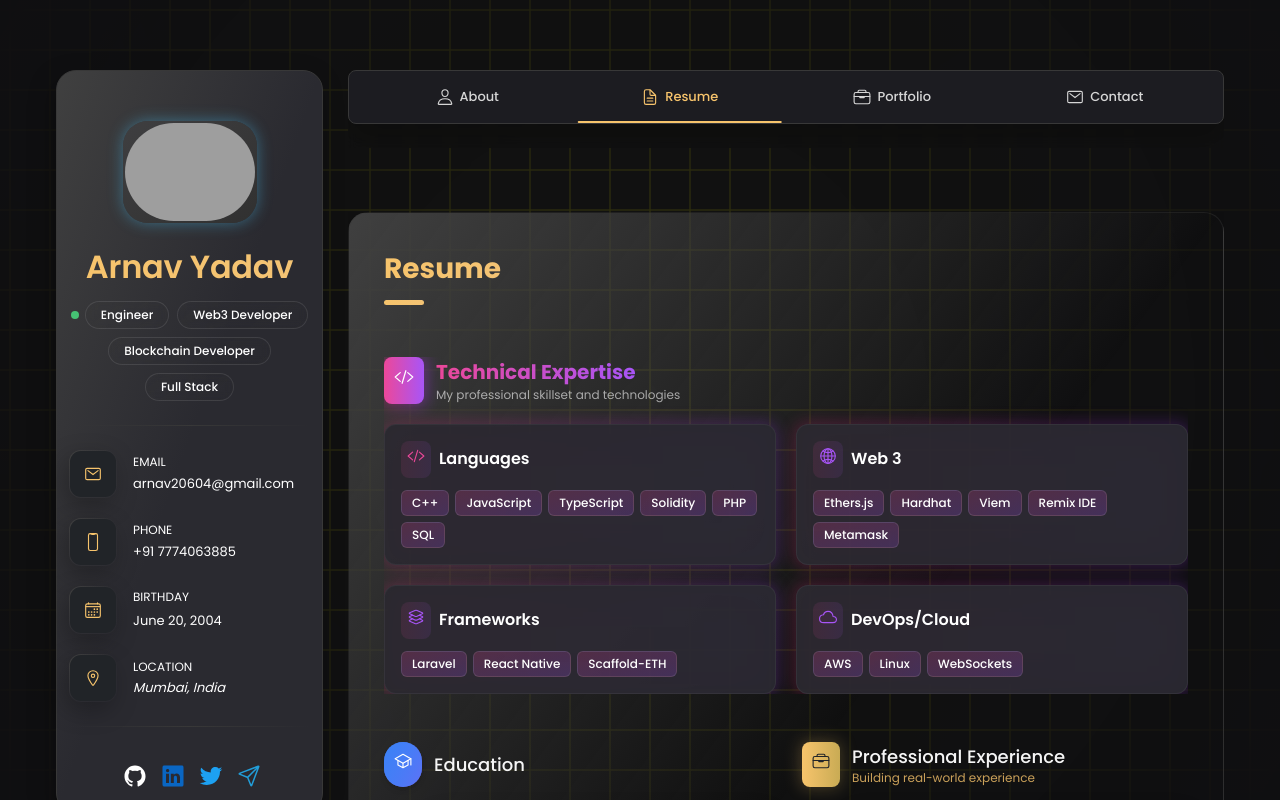
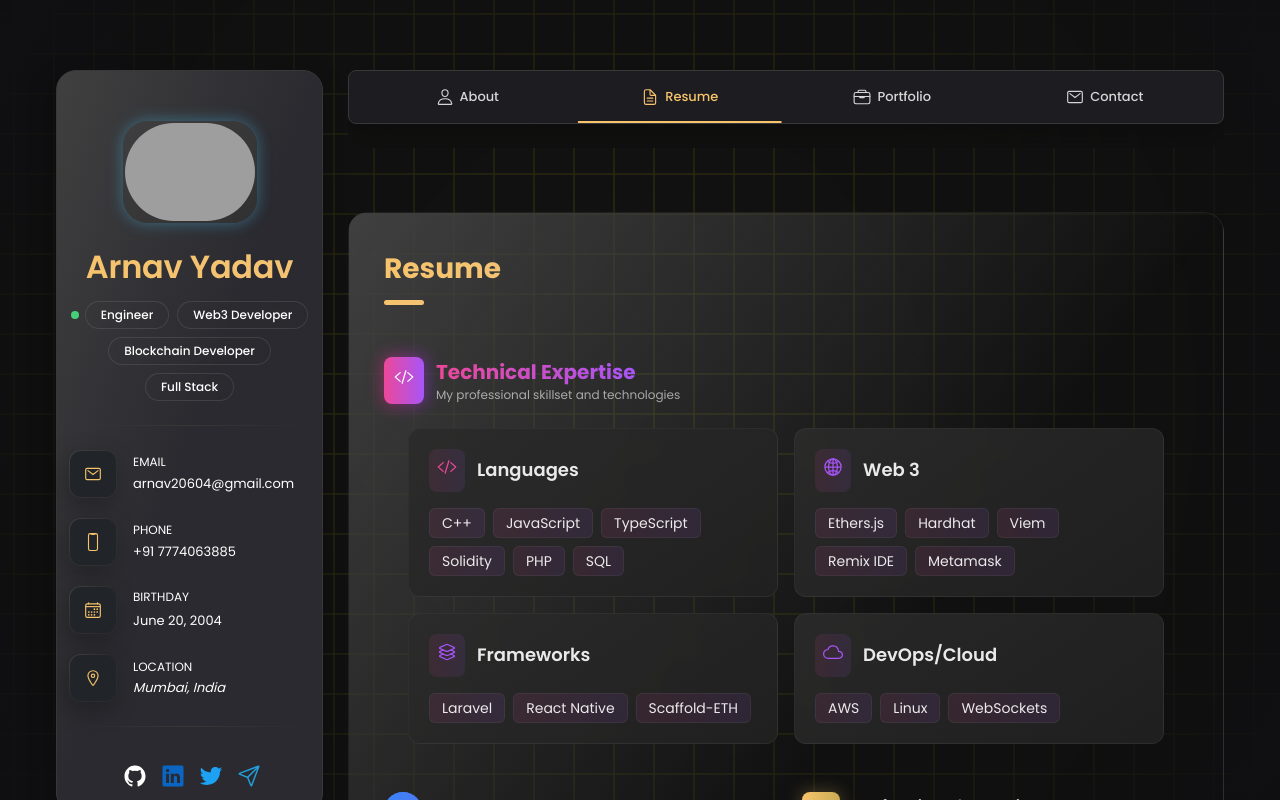
Before and after one commit to xyzarnav/portfolio, a React (Vite) app: page /resume in a window 1280 px wide. Shown: the top 800 px of the page. Built offline with nearby package versions, Linux system fonts and the light colour scheme; grey boxes are pictures that could not be loaded.

Commit message:
feat: Implement new skills grid layout and enhance card styles for improved presentation

```diff
--- a/src/components/Resume/Resume.jsx
+++ b/src/components/Resume/Resume.jsx
@@ -71,13 +71,11 @@ const skills = [
 ];
 
 const Resume = () => {
-  // Using prefix _ to indicate it's intentionally unused, or remove if not needed
 	const [_isVisible, setIsVisible] = useState(false);
 	const skillsRef = useRef(null);
 
 	useEffect(() => {
 		setIsVisible(true);
-
 		const observer = new IntersectionObserver(
 			(entries) => {
 				entries.forEach((entry) => {
@@ -92,7 +90,6 @@ const Resume = () => {
 		if (skillsRef.current) {
 			observer.observe(skillsRef.current);
 		}
-
 		return () => {
 			if (skillsRef.current) {
 				observer.unobserve(skillsRef.current);
@@ -109,8 +106,8 @@ const Resume = () => {
 			</header>
 
 			{/* Skills Section */}
-      <section className="skill mt-4 sm:mt-6 overflow-hidden" ref={skillsRef}>
-        <div className="flex items-center mb-4 sm:mb-5">
+			<section className="mt-4 sm:mt-6" ref={skillsRef}>
+				<div className="flex items-center mb-6">
 					<div className="relative group">
 						<div className="absolute -inset-0.5 bg-gradient-to-r from-pink-600 to-purple-600 rounded-lg blur opacity-50 group-hover:opacity-75 transition duration-1000"></div>
 						<div className="relative bg-gradient-to-r from-pink-500 to-purple-500 p-2.5 rounded-lg">
@@ -132,62 +129,53 @@ const Resume = () => {
 					</div>
 				</div>
 
-        <div className="grid-skills-fix grid grid-cols-1 sm:grid-cols-2 gap-4 md:gap-5 mx-auto">
+				<div className="skills-wrapper">
 					{skills.map((category, i) => (
 						<div
 							key={i}
-              className="group relative w-full"
+							className="skill-card"
 							style={{
-                animation: `fadeInUp 0.5s ease forwards ${i * 0.15}s`,
+								animation: `fadeIn 0.5s ease forwards ${i * 0.1}s`,
 							}}
 						>
-              <div className="absolute -inset-0.5 bg-gradient-to-r from-pink-600 to-purple-600 rounded-xl blur opacity-25 group-hover:opacity-50 transition duration-1000"></div>
-              <div className="relative bg-eerie-black-2/95 backdrop-blur-xl border border-white/5 p-4 sm:p-4.5 rounded-xl transform-gpu transition-all duration-300 group-hover:-translate-y-1 group-hover:shadow-xl h-full flex flex-col">
-                <div className="flex items-center mb-3">
-                  <div className="p-1.5 rounded-lg bg-gradient-to-r from-pink-500/10 to-purple-500/10">
+							<div className="flex items-center">
+								<div className="p-2 rounded-lg bg-gradient-to-r from-pink-500/10 to-purple-500/10">
 									{category.category === "Languages" && (
 										<ion-icon
 											name="code-slash-outline"
-                        class="text-lg text-pink-500"
+											class="text-xl text-pink-500"
 										></ion-icon>
 									)}
 									{category.category === "Web 3" && (
 										<ion-icon
 											name="globe-outline"
-                        class="text-lg text-purple-500"
+											class="text-xl text-purple-500"
 										></ion-icon>
 									)}
 									{category.category === "Frameworks" && (
 										<ion-icon
 											name="layers-outline"
-                        class="text-lg text-purple-500"
+											class="text-xl text-purple-500"
 										></ion-icon>
 									)}
 									{category.category === "DevOps/Cloud" && (
 										<ion-icon
 											name="cloud-outline"
-                        class="text-lg text-purple-500"
+											class="text-xl text-purple-500"
 										></ion-icon>
 									)}
 								</div>
-                  <h4 className="ml-2 text-base font-semibold text-white group-hover:text-pink-400 transition-colors">
+								<h4 className="ml-3 text-lg font-semibold text-white/90">
 									{category.category}
 								</h4>
 							</div>
 
-                <div className="flex flex-wrap gap-1.5">
+							<div className="skill-items">
 								{category.items.map((skill, j) => (
-                    <span
-                      key={j}
-                      className="px-2.5 py-1 text-xs text-white bg-gradient-to-br from-pink-500/20 to-purple-500/20 rounded-md border border-white/10
-                      hover:border-pink-500/40 hover:from-pink-500/30 hover:to-purple-500/30 hover:text-white
-                      transition-all duration-200 cursor-default transform hover:-translate-y-0.5
-                      hover:shadow-sm hover:shadow-pink-500/20 font-medium"
-                    >
+									<span key={j} className="skill-tag">
 										{skill}
 									</span>
 								))}
-                </div>
 							</div>
 						</div>
 					))}
@@ -317,7 +305,9 @@ const Resume = () => {
 											<li
 												key={index}
 												className={`relative pl-4 text-xs sm:text-sm ${
-                          point.highlight ? "text-white" : "text-white/80"
+													point.highlight
+														? "text-white"
+														: "text-white/80"
 												}`}
 											>
 												<span className="absolute left-0 top-1.5 w-1.5 h-1.5 rounded-full bg-orange-yellow-crayola/50"></span>
@@ -370,7 +360,7 @@ const Resume = () => {
 				</a>
 			</div>
 
-      {/* Add a subtle scroll-to-top button for mobile usability */}
+			{/* Scroll to top button */}
 			<button
 				onClick={() => window.scrollTo({ top: 0, behavior: "smooth" })}
 				className="fixed bottom-4 right-4 bg-eerie-black-1 p-2 rounded-full shadow-md opacity-70 hover:opacity-100 transition-opacity z-50 lg:hidden"
--- a/src/index.css
+++ b/src/index.css
@@ -270,45 +270,84 @@
   }
 }
 
-/* Fix for grid column alignment issues */
-@media screen and (min-width: 640px) {
-  .grid-skills-fix {
-    grid-template-columns: repeat(2, minmax(0, 1fr));
-    width: 100%;
-    gap: 1rem;
-  }
+/* --- NEW SKILLS GRID LAYOUT --- */
+.new-skills-grid {
+  display: grid;
+  grid-template-columns: 1fr;
+  gap: 1.5rem;
+  margin: 0 auto;
+  padding: 1rem;
+  box-sizing: border-box;
+}
 
-  .grid-skills-fix > div {
-    width: 100%;
-    max-width: 100%;
+@media (min-width: 640px) {
+  .new-skills-grid {
+    grid-template-columns: repeat(2, 1fr);
+    padding: 1rem 2rem;
   }
 }
 
-/* Equal width card items */
-.grid-skills-fix {
-  display: grid;
-  gap: 1rem;
-  width: 100%;
+.new-skill-card {
+  background: linear-gradient(135deg, #2a2a2a 0%, #1a1a1a 100%);
+  border: 2px solid transparent;
+  border-radius: 15px;
+  padding: 1.25rem;
+  transition: transform 0.3s ease, border-color 0.3s ease;
+  box-sizing: border-box;
 }
 
-.grid-skills-fix > div {
-  display: flex;
-  width: 100%;
-  margin: 0;
+.new-skill-card:hover {
+  transform: translateY(-5px);
+  border-color: #f7c46c;
 }
 
-.grid-skills-fix > div > div:last-child {
-  flex: 1;
-  width: 100%;
+/* Skills Section Styles */
+.skills-wrapper {
+  @apply grid grid-cols-1 sm:grid-cols-2 gap-4 w-full px-4 sm:px-6;
 }
 
-/* Fix for animation transform issues */
-@media (min-width: 640px) {
-  .grid-skills-fix > div {
-    transform: none !important;
-  }
+.skill-card {
+  @apply relative p-5 rounded-xl transition-all duration-300;
+  background: linear-gradient(145deg, rgba(43, 43, 43, 0.9), rgba(33, 33, 33, 0.9));
+  -webkit-backdrop-filter: blur(10px);
+  backdrop-filter: blur(10px);
+  border: 1px solid rgba(255, 255, 255, 0.05);
+}
 
-  .grid-skills-fix > div:hover {
-    transform: translateY(-4px) !important;
-  }
+.skill-card:hover {
+  @apply transform -translate-y-1 border-pink-500/30;
+  box-shadow: 0 4px 20px -2px rgba(236, 72, 153, 0.15);
 }
+
+.skill-items {
+  @apply flex flex-wrap gap-2 mt-4;
+}
+
+.skill-tag {
+  @apply px-3 py-1 text-sm text-white/90 rounded-md transition-all duration-200
+         bg-gradient-to-r from-pink-500/10 to-purple-500/10
+         border border-white/5 hover:border-pink-500/30;
+}
+
+/* Remove any previous skills grid styles */
+.mobile-skills-wrapper,
+.skills-grid,
+.skills-grid-container,
+.grid-skills-fix {
+  display: none !important;
+}
+
+/* Remove side padding from skill section on all screens */
+.skill {
+  padding-left: 0 !important;
+  padding-right: 0 !important;
+  width: 100%;
+  overflow: visible !important;
+  margin: 0 !important;
+  box-sizing: border-box;
+}
+
+/* Prevent horizontal scroll on mobile */
+body, html {
+  overflow-x: hidden !important;
+}
```
Lines whose indentation alone changed are shown as unchanged.
